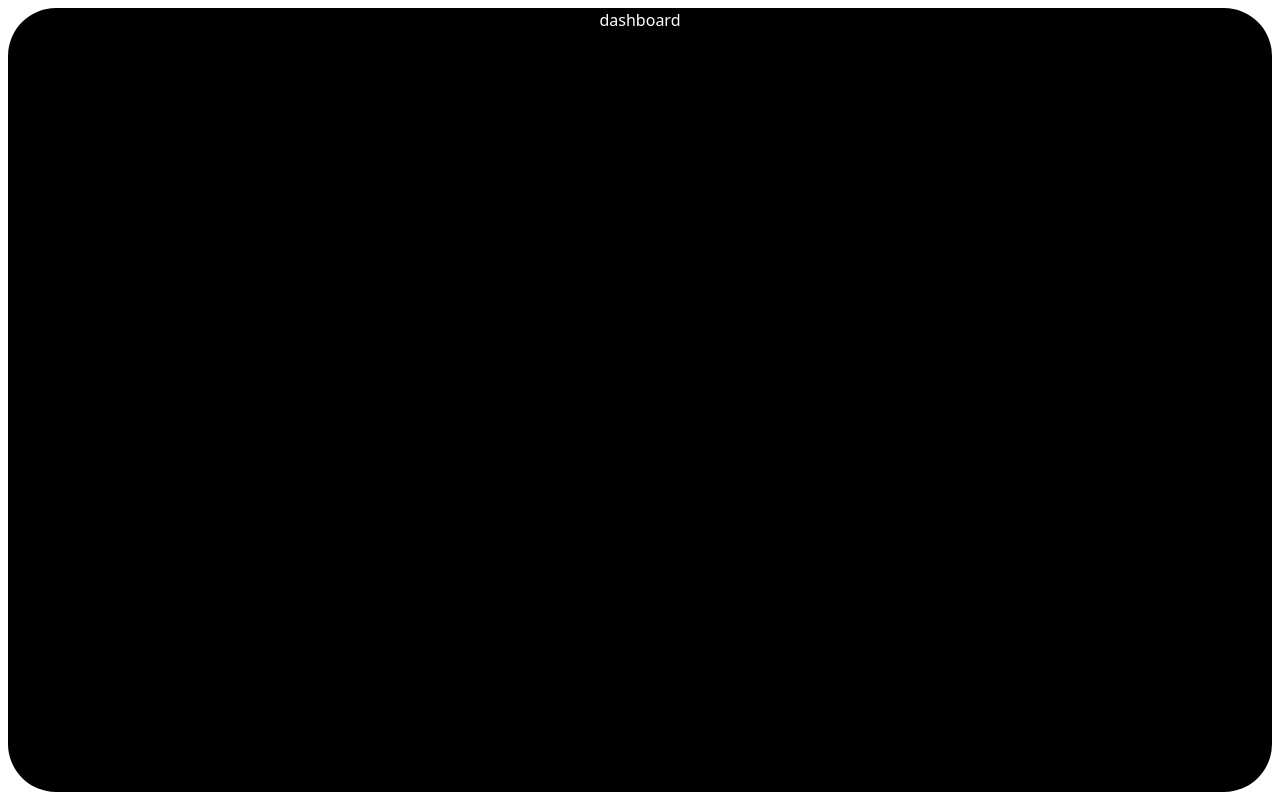
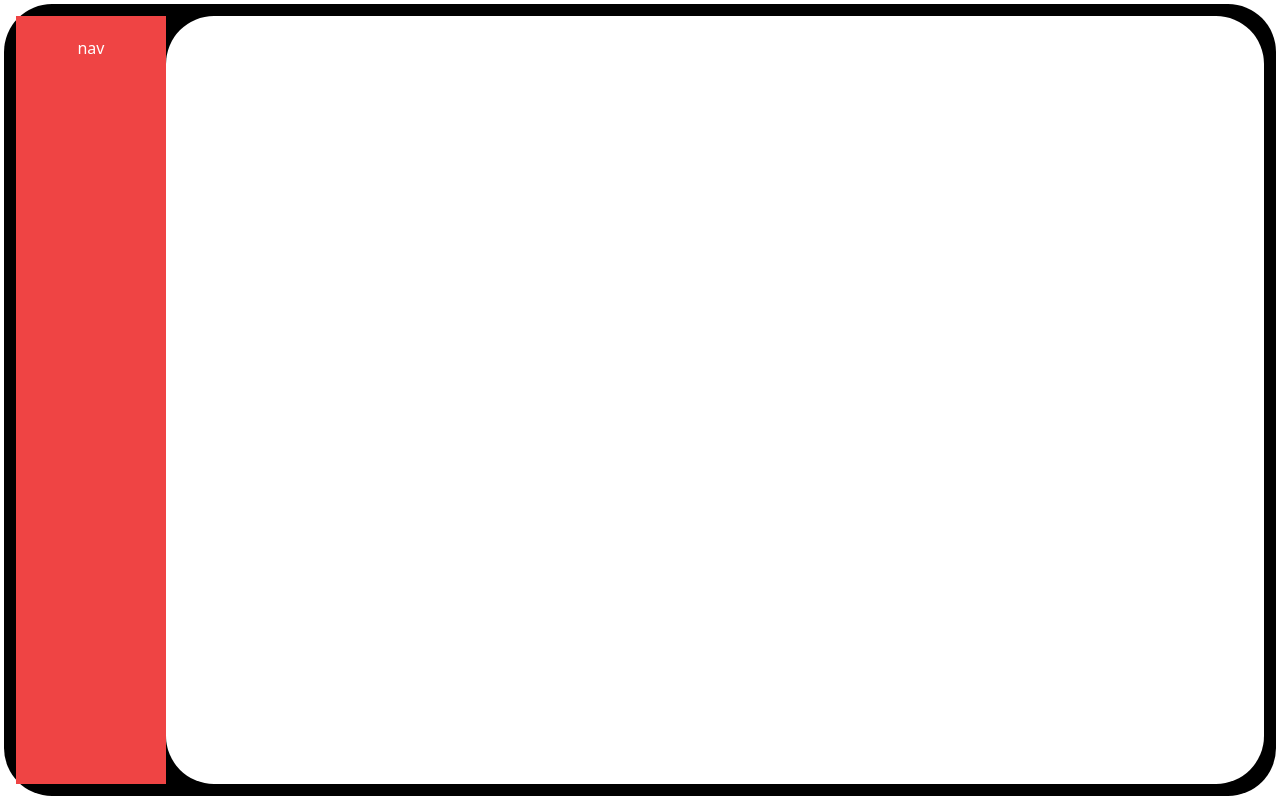
Before and after one commit to Mathav495/DocChain-Redesign, a Svelte app in the folder client/: page /dash in a window 1280 px wide. Built offline with nearby package versions, Linux system fonts and the light colour scheme.

Commit message:
navbar and comtent pages are separated

```diff
--- a/client/package.json
+++ b/client/package.json
@@ -24,6 +24,7 @@
     "tailwindcss": "^3.2.4"
   },
   "dependencies": {
+    "axios": "^1.2.0",
     "sirv-cli": "^2.0.0",
     "svelte-routing": "^1.6.0"
   }
--- a/client/src/pages/Dashboard.svelte
+++ b/client/src/pages/Dashboard.svelte
@@ -1,11 +1,23 @@
-<div class="h-screen w-screen p-2">
-  <div class="bg-black round text-white text-center h-full w-full">
-    dashboard
+<div class="h-screen w-screen p-1">
+  <div class="bg-black dash-bg-edge text-white text-center h-full w-full">
+    <div class="flex flex-row h-full p-3">
+      <div class="width-1 bg-red-500 py-5">nav</div>
+      <div class="width-2 w bg-white content-bg-edge py-5">cont</div>
+    </div>
   </div>
 </div>
 
 <style>
-.round {
+.dash-bg-edge {
   border-radius: 3rem;
 }
+.content-bg-edge {
+  border-radius: 3rem;
+}
+.width-1 {
+  width: 12%;
+}
+.width-2 {
+  width: 88%;
+}
 </style>
```
Also changed, not shown: 1 other file (tests, documents, lock files or other folders).
